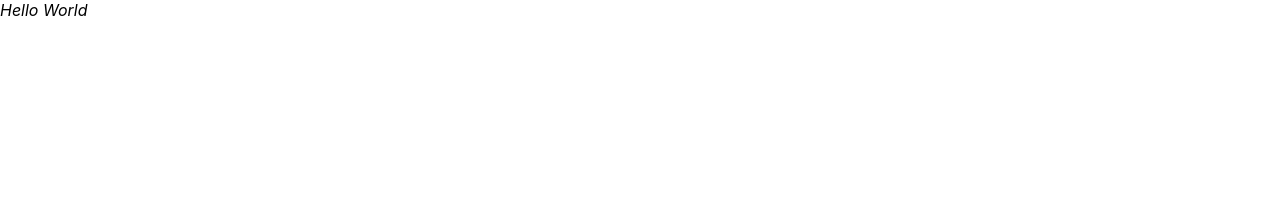
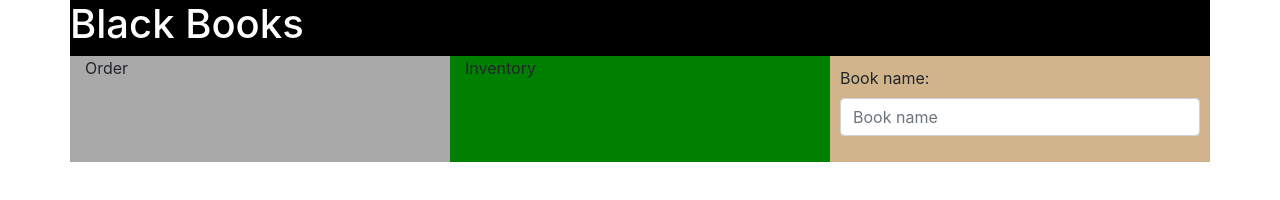
Before and after one commit to och-karr/bookstore, a React app: page / in a window 1280 px wide. Built offline with nearby package versions, Linux system fonts and the light colour scheme.

Commit message:
Add some components, tests of these components and some state conditions (Header.js)

```diff
--- a/public/index.html
+++ b/public/index.html
@@ -19,7 +19,8 @@
       work correctly both with client-side routing and a non-root public URL.
       Learn how to configure a non-root public URL by running `npm run build`.
     -->
-    <title>React App</title>
+    <link rel="stylesheet" href="https://stackpath.bootstrapcdn.com/bootstrap/4.1.3/css/bootstrap.min.css">
+    <title>My bookstore</title>
   </head>
   <body>
     <noscript>
--- /dev/null
+++ b/src/components/AdminPanel.js
@@ -0,0 +1,24 @@
+import React from 'react';
+
+class AdminPanel extends React.Component {
+
+    render() {
+
+        const adminCss = {
+            padding: "10px"
+        }
+
+        return (
+            <div className="adminPanel col-md-4" style={adminCss}>
+                <form>
+                    <div className="form-group">
+                        <label for="bookNameInput">Book name:</label>
+                        <input type="text" placeholder="Book name" id="bookNameInput" name="bookName" className="form-control"/>
+                    </div>
+                </form>
+            </div>
+        );
+    }
+}
+
+export default AdminPanel;
--- a/src/components/App.js
+++ b/src/components/App.js
@@ -1,8 +1,24 @@
 import React from 'react'; //React - nazwa importowanego obiektu z pakietu 'react'
+import AdminPanel from './AdminPanel';
+import Order from './Order';
+import Header from './Header';
+import Inventory from './Inventory';
+
+import '../index.css';
 
 class App extends React.Component {
+
     render() {
-        return <div><i>Hello World</i></div>
+        return (
+            <div className="app container">
+                <Header />
+                <div className="row">
+                    <Order />
+                    <Inventory />
+                    <AdminPanel />
+                </div>
+            </div>
+        )
     }
 }
 
--- /dev/null
+++ b/src/components/Header.js
@@ -0,0 +1,49 @@
+import React from 'react';
+
+class Header extends React.Component {
+
+    constructor() {
+        super();
+        this.state = {
+            bookstoreName: "Black Books",
+            clicked: true,
+            textColor: "white",
+            backgroundColor: "black"
+        }
+    }
+
+    handleClick = () => {
+        if(this.state.clicked) {
+            this.setState({
+                bookstoreName: "White Books",
+                textColor: "black",
+                backgroundColor: "white"
+            })
+        } else {
+            this.setState({
+                bookstoreName: "Black Books",
+                textColor: "white",
+                backgroundColor: "black"
+            })
+        }
+        this.setState({
+            clicked: !this.state.clicked
+        })
+    }
+
+    render() {
+
+        let headerCss = {
+            color: this.state.textColor,
+            background: this.state.backgroundColor
+        }
+
+        return (
+            <div className="row header" style={headerCss} onClick ={this.handleClick}>
+                <h1>{this.state.bookstoreName}</h1>
+            </div>
+        );
+    }
+}
+
+export default Header;
--- /dev/null
+++ b/src/components/Inventory.js
@@ -0,0 +1,14 @@
+import React from 'react';
+
+class Inventory extends React.Component {
+
+    render() {
+        return (
+            <div className="inventory col-md-4">
+                Inventory
+            </div>
+        );
+    }
+}
+
+export default Inventory;
--- /dev/null
+++ b/src/components/Order.js
@@ -0,0 +1,14 @@
+import React from 'react';
+
+class Order extends React.Component {
+
+    render() {
+        return (
+            <div className="order col-md-4">
+                Order
+            </div>
+        );
+    }
+}
+
+export default Order;
--- a/src/index.css
+++ b/src/index.css
@@ -12,3 +12,23 @@
   font-family: source-code-pro, Menlo, Monaco, Consolas, "Courier New",
     monospace;
 }
+
+.app {
+  background: aqua;
+}
+
+.header {
+  background: brown;
+}
+
+.order {
+  background: darkgray;
+}
+
+.inventory {
+  background: green;
+}
+
+.adminPanel {
+  background: tan;
+}
```
Also changed, not shown: src/components/AdminPanel.test.js (added, +21 -0 lines), src/components/App.test.js (+9 -5 lines), src/components/Header.test.js (added, +32 -0 lines), src/components/Inventory.test.js (added, +21 -0 lines), src/components/Order.test.js (added, +21 -0 lines).
